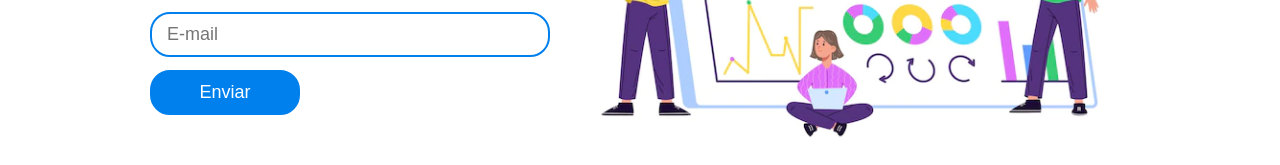
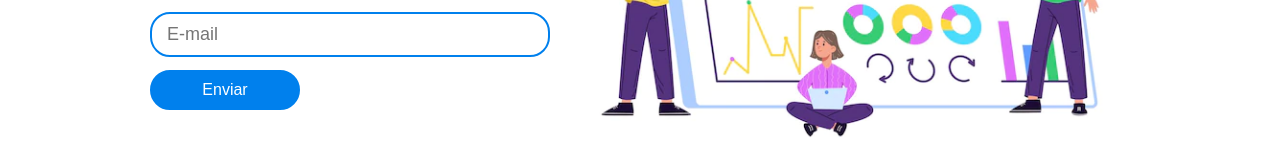
Before and after one commit to jorgefelipecunha/Projeto-tech-academy, a plain HTML site: page index.html in a window 1280 px wide. Shown: the part 465-630 px from the top of the page. Drawn offline with Linux system fonts and the light colour scheme.

Commit message:
feat: add style button

```diff
--- a/css/style.css
+++ b/css/style.css
@@ -113,6 +113,8 @@ form [type="submit"] {
   /* TAMANHO DO BUTTON */
   width: 150px;
   padding-left: 0px;
+  font-size: 16px;
+  height: 40px;
 }
 form [type="submit"]:hover {
   cursor: pointer;
```
